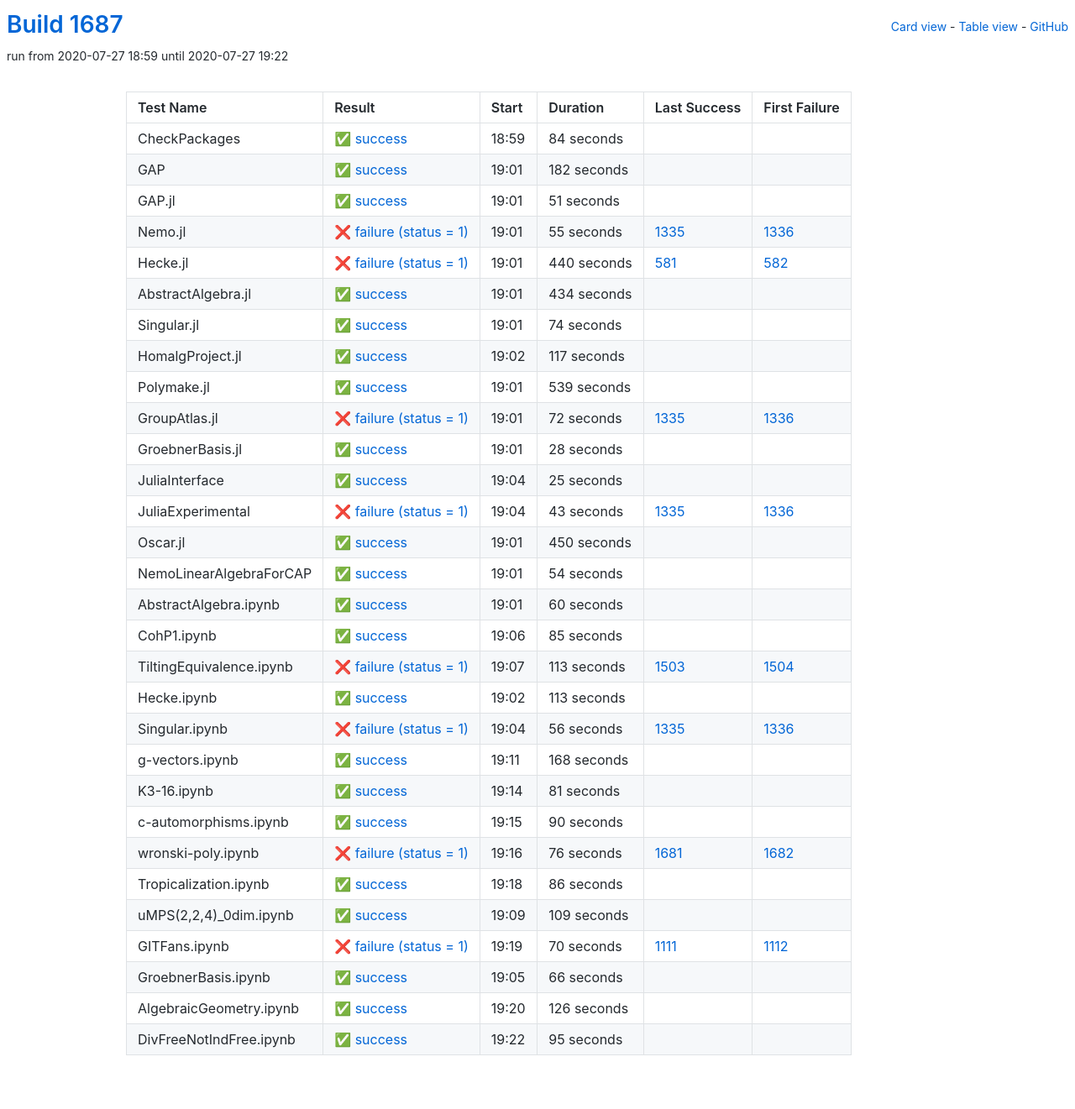
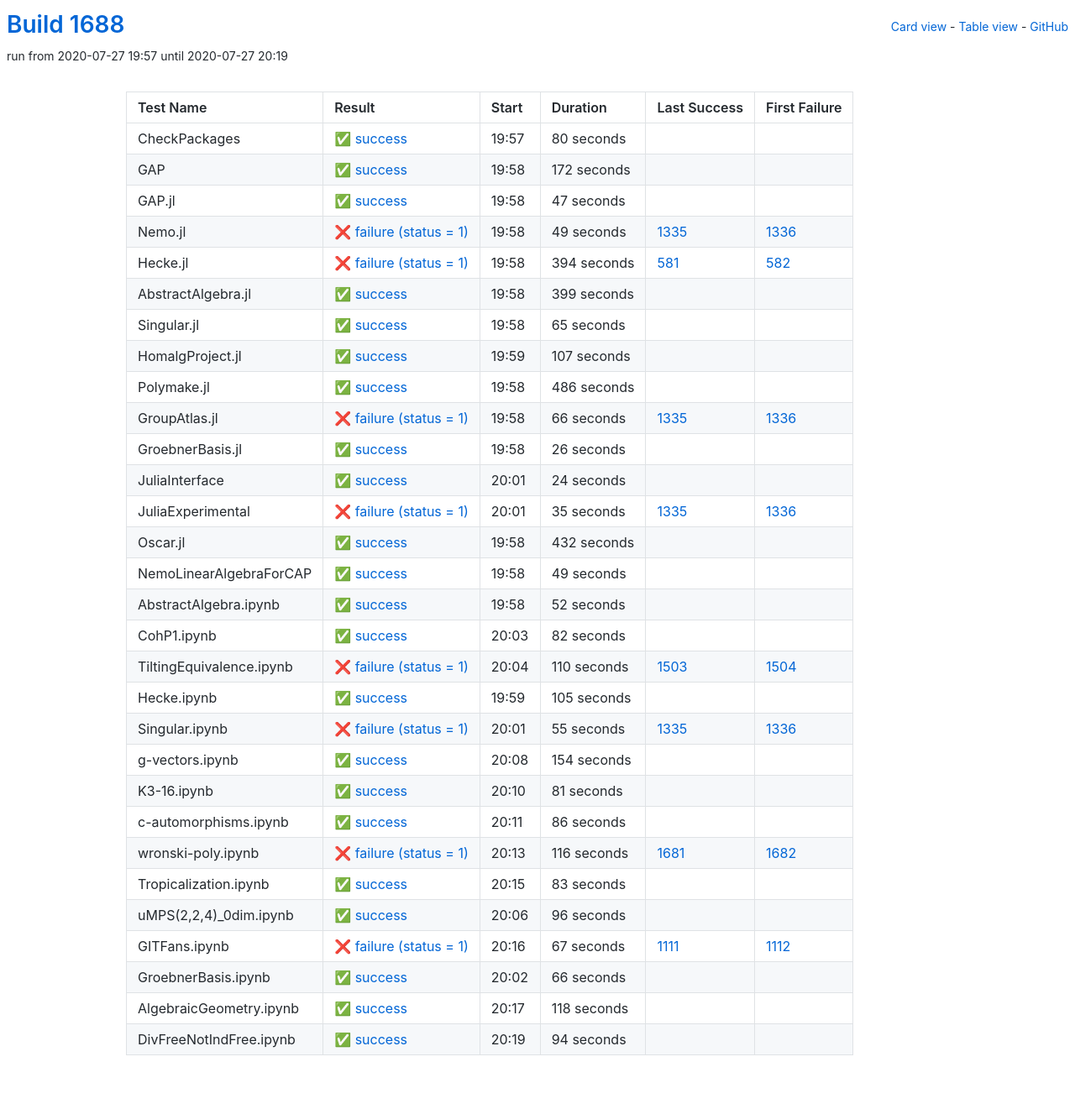
Before and after one commit to oscar-system/oscar-ci-status-1.4, a Jekyll site: the page built from table.html, in a window 1280 px wide. Shown: the whole page at 84% size. Built offline with Jekyll 4.4.1, drawn with Linux system fonts in a browser that asks for light colours.

Commit message:
Build #1688

```diff
--- a/_data/ci.yml
+++ b/_data/ci.yml
@@ -1,6 +1,6 @@
 ---
-build: 1687
-build_url: https://oscarci.mathematik.uni-kl.de/job/oscar-julia-1.4/1687/
+build: 1688
+build_url: https://oscarci.mathematik.uni-kl.de/job/oscar-julia-1.4/1688/
 job: oscar-julia-1.4
 organization: oscar-system
 repo: oscar-ci-status-1.4
@@ -8,44 +8,236 @@ repourl: https://github.com/oscar-system/oscar-ci-status-1.4
 tests:
 - name: CheckPackages
   id: checkpackages
-  log: https://oscarci.mathematik.uni-kl.de/job/oscar-julia-1.4/1687/artifact/logs/build-1687/CheckPackages.log
-  start: 2020-07-27 18:59
+  log: https://oscarci.mathematik.uni-kl.de/job/oscar-julia-1.4/1688/artifact/logs/build-1688/CheckPackages.log
+  start: 2020-07-27 19:57
   success: true
   exitcode: 0
   status: success
-  duration: 84
+  duration: 80
   last_success: false
   last_success_url:
   first_failure: false
   first_failure_url:
 - name: GAP
   id: gap
-  log: https://oscarci.mathematik.uni-kl.de/job/oscar-julia-1.4/1687/artifact/logs/build-1687/GAP.log
-  start: 2020-07-27 19:01
+  log: https://oscarci.mathematik.uni-kl.de/job/oscar-julia-1.4/1688/artifact/logs/build-1688/GAP.log
+  start: 2020-07-27 19:58
   success: true
   exitcode: 0
   status: success
-  duration: 182
+  duration: 172
   last_success: false
   last_success_url:
   first_failure: false
   first_failure_url:
 - name: GAP.jl
   id: gap-jl
-  log: https://oscarci.mathematik.uni-kl.de/job/oscar-julia-1.4/1687/artifact/logs/build-1687/GAP.jl.log
-  start: 2020-07-27 19:01
+  log: https://oscarci.mathematik.uni-kl.de/job/oscar-julia-1.4/1688/artifact/logs/build-1688/GAP.jl.log
+  start: 2020-07-27 19:58
   success: true
   exitcode: 0
   status: success
-  duration: 51
+  duration: 47
   last_success: false
   last_success_url:
   first_failure: false
   first_failure_url:
 - name: Nemo.jl
   id: nemo-jl
-  log: https://oscarci.mathematik.uni-kl.de/job/oscar-julia-1.4/1687/artifact/logs/build-1687/Nemo.jl.log
-  start: 2020-07-27 19:01
+  log: https://oscarci.mathematik.uni-kl.de/job/oscar-julia-1.4/1688/artifact/logs/build-1688/Nemo.jl.log
+  start: 2020-07-27 19:58
+  success: false
+  exitcode: 1
+  status: failure
+  duration: 49
+  last_success: 1335
+  last_success_url: https://oscarci.mathematik.uni-kl.de/job/oscar-julia-1.4/1335/
+  first_failure: 1336
+  first_failure_url: https://oscarci.mathematik.uni-kl.de/job/oscar-julia-1.4/1336/
+- name: Hecke.jl
+  id: hecke-jl
+  log: https://oscarci.mathematik.uni-kl.de/job/oscar-julia-1.4/1688/artifact/logs/build-1688/Hecke.jl.log
+  start: 2020-07-27 19:58
+  success: false
+  exitcode: 1
+  status: failure
+  duration: 394
+  last_success: 581
+  last_success_url: https://oscarci.mathematik.uni-kl.de/job/oscar-julia-1.4/581/
+  first_failure: 582
+  first_failure_url: https://oscarci.mathematik.uni-kl.de/job/oscar-julia-1.4/582/
+- name: AbstractAlgebra.jl
+  id: abstractalgebra-jl
+  log: https://oscarci.mathematik.uni-kl.de/job/oscar-julia-1.4/1688/artifact/logs/build-1688/AbstractAlgebra.jl.log
+  start: 2020-07-27 19:58
+  success: true
+  exitcode: 0
+  status: success
+  duration: 399
+  last_success: false
+  last_success_url:
+  first_failure: false
+  first_failure_url:
+- name: Singular.jl
+  id: singular-jl
+  log: https://oscarci.mathematik.uni-kl.de/job/oscar-julia-1.4/1688/artifact/logs/build-1688/Singular.jl.log
+  start: 2020-07-27 19:58
+  success: true
+  exitcode: 0
+  status: success
+  duration: 65
+  last_success: false
+  last_success_url:
+  first_failure: false
+  first_failure_url:
+- name: HomalgProject.jl
+  id: homalgproject-jl
+  log: https://oscarci.mathematik.uni-kl.de/job/oscar-julia-1.4/1688/artifact/logs/build-1688/HomalgProject.jl.log
+  start: 2020-07-27 19:59
+  success: true
+  exitcode: 0
+  status: success
+  duration: 107
+  last_success: false
+  last_success_url:
+  first_failure: false
+  first_failure_url:
+- name: Polymake.jl
+  id: polymake-jl
+  log: https://oscarci.mathematik.uni-kl.de/job/oscar-julia-1.4/1688/artifact/logs/build-1688/Polymake.jl.log
+  start: 2020-07-27 19:58
+  success: true
+  exitcode: 0
+  status: success
+  duration: 486
+  last_success: false
+  last_success_url:
+  first_failure: false
+  first_failure_url:
+- name: GroupAtlas.jl
+  id: groupatlas-jl
+  log: https://oscarci.mathematik.uni-kl.de/job/oscar-julia-1.4/1688/artifact/logs/build-1688/GroupAtlas.jl.log
+  start: 2020-07-27 19:58
+  success: false
+  exitcode: 1
+  status: failure
+  duration: 66
+  last_success: 1335
+  last_success_url: https://oscarci.mathematik.uni-kl.de/job/oscar-julia-1.4/1335/
+  first_failure: 1336
+  first_failure_url: https://oscarci.mathematik.uni-kl.de/job/oscar-julia-1.4/1336/
+- name: GroebnerBasis.jl
+  id: groebnerbasis-jl
+  log: https://oscarci.mathematik.uni-kl.de/job/oscar-julia-1.4/1688/artifact/logs/build-1688/GroebnerBasis.jl.log
+  start: 2020-07-27 19:58
+  success: true
+  exitcode: 0
+  status: success
+  duration: 26
+  last_success: false
+  last_success_url:
+  first_failure: false
+  first_failure_url:
+- name: JuliaInterface
+  id: juliainterface
+  log: https://oscarci.mathematik.uni-kl.de/job/oscar-julia-1.4/1688/artifact/logs/build-1688/JuliaInterface.log
+  start: 2020-07-27 20:01
+  success: true
+  exitcode: 0
+  status: success
+  duration: 24
+  last_success: false
+  last_success_url:
+  first_failure: false
+  first_failure_url:
+- name: JuliaExperimental
+  id: juliaexperimental
+  log: https://oscarci.mathematik.uni-kl.de/job/oscar-julia-1.4/1688/artifact/logs/build-1688/JuliaExperimental.log
+  start: 2020-07-27 20:01
+  success: false
+  exitcode: 1
+  status: failure
+  duration: 35
+  last_success: 1335
+  last_success_url: https://oscarci.mathematik.uni-kl.de/job/oscar-julia-1.4/1335/
+  first_failure: 1336
+  first_failure_url: https://oscarci.mathematik.uni-kl.de/job/oscar-julia-1.4/1336/
+- name: Oscar.jl
+  id: oscar-jl
+  log: https://oscarci.mathematik.uni-kl.de/job/oscar-julia-1.4/1688/artifact/logs/build-1688/Oscar.jl.log
+  start: 2020-07-27 19:58
+  success: true
+  exitcode: 0
+  status: success
+  duration: 432
+  last_success: false
+  last_success_url:
+  first_failure: false
+  first_failure_url:
+- name: NemoLinearAlgebraForCAP
+  id: nemolinearalgebraforcap
+  log: https://oscarci.mathematik.uni-kl.de/job/oscar-julia-1.4/1688/artifact/logs/build-1688/NemoLinearAlgebraForCAP.log
+  start: 2020-07-27 19:58
+  success: true
+  exitcode: 0
+  status: success
+  duration: 49
+  last_success: false
+  last_success_url:
+  first_failure: false
+  first_failure_url:
+- name: AbstractAlgebra.ipynb
+  id: abstractalgebra-ipynb
+  log: https://oscarci.mathematik.uni-kl.de/job/oscar-julia-1.4/1688/artifact/logs/build-1688/AbstractAlgebra.ipynb.log
+  start: 2020-07-27 19:58
+  success: true
+  exitcode: 0
+  status: success
+  duration: 52
+  last_success: false
+  last_success_url:
+  first_failure: false
+  first_failure_url:
+- name: CohP1.ipynb
+  id: cohp1-ipynb
+  log: https://oscarci.mathematik.uni-kl.de/job/oscar-julia-1.4/1688/artifact/logs/build-1688/CohP1.ipynb.log
+  start: 2020-07-27 20:03
+  success: true
+  exitcode: 0
+  status: success
+  duration: 82
+  last_success: false
+  last_success_url:
+  first_failure: false
+  first_failure_url:
+- name: TiltingEquivalence.ipynb
+  id: tiltingequivalence-ipynb
+  log: https://oscarci.mathematik.uni-kl.de/job/oscar-julia-1.4/1688/artifact/logs/build-1688/TiltingEquivalence.ipynb.log
+  start: 2020-07-27 20:04
+  success: false
+  exitcode: 1
+  status: failure
+  duration: 110
+  last_success: 1503
+  last_success_url: https://oscarci.mathematik.uni-kl.de/job/oscar-julia-1.4/1503/
+  first_failure: 1504
+  first_failure_url: https://oscarci.mathematik.uni-kl.de/job/oscar-julia-1.4/1504/
+- name: Hecke.ipynb
+  id: hecke-ipynb
+  log: https://oscarci.mathematik.uni-kl.de/job/oscar-julia-1.4/1688/artifact/logs/build-1688/Hecke.ipynb.log
+  start: 2020-07-27 19:59
+  success: true
+  exitcode: 0
+  status: success
+  duration: 105
+  last_success: false
+  last_success_url:
+  first_failure: false
+  first_failure_url:
+- name: Singular.ipynb
+  id: singular-ipynb
+  log: https://oscarci.mathematik.uni-kl.de/job/oscar-julia-1.4/1688/artifact/logs/build-1688/Singular.ipynb.log
+  start: 2020-07-27 20:01
   success: false
   exitcode: 1
   status: failure
@@ -54,214 +246,22 @@ tests:
   last_success_url: https://oscarci.mathematik.uni-kl.de/job/oscar-julia-1.4/1335/
   first_failure: 1336
   first_failure_url: https://oscarci.mathematik.uni-kl.de/job/oscar-julia-1.4/1336/
-- name: Hecke.jl
-  id: hecke-jl
-  log: https://oscarci.mathematik.uni-kl.de/job/oscar-julia-1.4/1687/artifact/logs/build-1687/Hecke.jl.log
-  start: 2020-07-27 19:01
-  success: false
-  exitcode: 1
-  status: failure
-  duration: 440
-  last_success: 581
-  last_success_url: https://oscarci.mathematik.uni-kl.de/job/oscar-julia-1.4/581/
-  first_failure: 582
-  first_failure_url: https://oscarci.mathematik.uni-kl.de/job/oscar-julia-1.4/582/
-- name: AbstractAlgebra.jl
-  id: abstractalgebra-jl
-  log: https://oscarci.mathematik.uni-kl.de/job/oscar-julia-1.4/1687/artifact/logs/build-1687/AbstractAlgebra.jl.log
-  start: 2020-07-27 19:01
+- name: g-vectors.ipynb
+  id: g-vectors-ipynb
+  log: https://oscarci.mathematik.uni-kl.de/job/oscar-julia-1.4/1688/artifact/logs/build-1688/g-vectors.ipynb.log
+  start: 2020-07-27 20:08
   success: true
   exitcode: 0
   status: success
-  duration: 434
-  last_success: false
-  last_success_url:
-  first_failure: false
-  first_failure_url:
-- name: Singular.jl
-  id: singular-jl
-  log: https://oscarci.mathematik.uni-kl.de/job/oscar-julia-1.4/1687/artifact/logs/build-1687/Singular.jl.log
-  start: 2020-07-27 19:01
-  success: true
-  exitcode: 0
-  status: success
-  duration: 74
-  last_success: false
-  last_success_url:
-  first_failure: false
-  first_failure_url:
-- name: HomalgProject.jl
-  id: homalgproject-jl
-  log: https://oscarci.mathematik.uni-kl.de/job/oscar-julia-1.4/1687/artifact/logs/build-1687/HomalgProject.jl.log
-  start: 2020-07-27 19:02
-  success: true
-  exitcode: 0
-  status: success
-  duration: 117
-  last_success: false
-  last_success_url:
-  first_failure: false
-  first_failure_url:
-- name: Polymake.jl
-  id: polymake-jl
-  log: https://oscarci.mathematik.uni-kl.de/job/oscar-julia-1.4/1687/artifact/logs/build-1687/Polymake.jl.log
-  start: 2020-07-27 19:01
-  success: true
-  exitcode: 0
-  status: success
-  duration: 539
-  last_success: false
-  last_success_url:
-  first_failure: false
-  first_failure_url:
-- name: GroupAtlas.jl
-  id: groupatlas-jl
-  log: https://oscarci.mathematik.uni-kl.de/job/oscar-julia-1.4/1687/artifact/logs/build-1687/GroupAtlas.jl.log
-  start: 2020-07-27 19:01
-  success: false
-  exitcode: 1
-  status: failure
-  duration: 72
-  last_success: 1335
-  last_success_url: https://oscarci.mathematik.uni-kl.de/job/oscar-julia-1.4/1335/
-  first_failure: 1336
-  first_failure_url: https://oscarci.mathematik.uni-kl.de/job/oscar-julia-1.4/1336/
-- name: GroebnerBasis.jl
-  id: groebnerbasis-jl
-  log: https://oscarci.mathematik.uni-kl.de/job/oscar-julia-1.4/1687/artifact/logs/build-1687/GroebnerBasis.jl.log
-  start: 2020-07-27 19:01
-  success: true
-  exitcode: 0
-  status: success
-  duration: 28
-  last_success: false
-  last_success_url:
-  first_failure: false
-  first_failure_url:
-- name: JuliaInterface
-  id: juliainterface
-  log: https://oscarci.mathematik.uni-kl.de/job/oscar-julia-1.4/1687/artifact/logs/build-1687/JuliaInterface.log
-  start: 2020-07-27 19:04
-  success: true
-  exitcode: 0
-  status: success
-  duration: 25
-  last_success: false
-  last_success_url:
-  first_failure: false
-  first_failure_url:
-- name: JuliaExperimental
-  id: juliaexperimental
-  log: https://oscarci.mathematik.uni-kl.de/job/oscar-julia-1.4/1687/artifact/logs/build-1687/JuliaExperimental.log
-  start: 2020-07-27 19:04
-  success: false
-  exitcode: 1
-  status: failure
-  duration: 43
-  last_success: 1335
-  last_success_url: https://oscarci.mathematik.uni-kl.de/job/oscar-julia-1.4/1335/
-  first_failure: 1336
-  first_failure_url: https://oscarci.mathematik.uni-kl.de/job/oscar-julia-1.4/1336/
-- name: Oscar.jl
-  id: oscar-jl
-  log: https://oscarci.mathematik.uni-kl.de/job/oscar-julia-1.4/1687/artifact/logs/build-1687/Oscar.jl.log
-  start: 2020-07-27 19:01
-  success: true
-  exitcode: 0
-  status: success
-  duration: 450
-  last_success: false
-  last_success_url:
-  first_failure: false
-  first_failure_url:
-- name: NemoLinearAlgebraForCAP
-  id: nemolinearalgebraforcap
-  log: https://oscarci.mathematik.uni-kl.de/job/oscar-julia-1.4/1687/artifact/logs/build-1687/NemoLinearAlgebraForCAP.log
-  start: 2020-07-27 19:01
-  success: true
-  exitcode: 0
-  status: success
-  duration: 54
-  last_success: false
-  last_success_url:
-  first_failure: false
-  first_failure_url:
-- name: AbstractAlgebra.ipynb
-  id: abstractalgebra-ipynb
-  log: https://oscarci.mathematik.uni-kl.de/job/oscar-julia-1.4/1687/artifact/logs/build-1687/AbstractAlgebra.ipynb.log
-  start: 2020-07-27 19:01
-  success: true
-  exitcode: 0
-  status: success
-  duration: 60
-  last_success: false
-  last_success_url:
-  first_failure: false
-  first_failure_url:
-- name: CohP1.ipynb
-  id: cohp1-ipynb
-  log: https://oscarci.mathematik.uni-kl.de/job/oscar-julia-1.4/1687/artifact/logs/build-1687/CohP1.ipynb.log
-  start: 2020-07-27 19:06
-  success: true
-  exitcode: 0
-  status: success
-  duration: 85
-  last_success: false
-  last_success_url:
-  first_failure: false
-  first_failure_url:
-- name: TiltingEquivalence.ipynb
-  id: tiltingequivalence-ipynb
-  log: https://oscarci.mathematik.uni-kl.de/job/oscar-julia-1.4/1687/artifact/logs/build-1687/TiltingEquivalence.ipynb.log
-  start: 2020-07-27 19:07
-  success: false
-  exitcode: 1
-  status: failure
-  duration: 113
-  last_success: 1503
-  last_success_url: https://oscarci.mathematik.uni-kl.de/job/oscar-julia-1.4/1503/
-  first_failure: 1504
-  first_failure_url: https://oscarci.mathematik.uni-kl.de/job/oscar-julia-1.4/1504/
-- name: Hecke.ipynb
-  id: hecke-ipynb
-  log: https://oscarci.mathematik.uni-kl.de/job/oscar-julia-1.4/1687/artifact/logs/build-1687/Hecke.ipynb.log
-  start: 2020-07-27 19:02
-  success: true
-  exitcode: 0
-  status: success
-  duration: 113
-  last_success: false
-  last_success_url:
-  first_failure: false
-  first_failure_url:
-- name: Singular.ipynb
-  id: singular-ipynb
-  log: https://oscarci.mathematik.uni-kl.de/job/oscar-julia-1.4/1687/artifact/logs/build-1687/Singular.ipynb.log
-  start: 2020-07-27 19:04
-  success: false
-  exitcode: 1
-  status: failure
-  duration: 56
-  last_success: 1335
-  last_success_url: https://oscarci.mathematik.uni-kl.de/job/oscar-julia-1.4/1335/
-  first_failure: 1336
-  first_failure_url: https://oscarci.mathematik.uni-kl.de/job/oscar-julia-1.4/1336/
-- name: g-vectors.ipynb
-  id: g-vectors-ipynb
-  log: https://oscarci.mathematik.uni-kl.de/job/oscar-julia-1.4/1687/artifact/logs/build-1687/g-vectors.ipynb.log
-  start: 2020-07-27 19:11
-  success: true
-  exitcode: 0
-  status: success
-  duration: 168
+  duration: 154
   last_success: false
   last_success_url:
   first_failure: false
   first_failure_url:
 - name: K3-16.ipynb
   id: k3-16-ipynb
-  log: https://oscarci.mathematik.uni-kl.de/job/oscar-julia-1.4/1687/artifact/logs/build-1687/K3-16.ipynb.log
-  start: 2020-07-27 19:14
+  log: https://oscarci.mathematik.uni-kl.de/job/oscar-julia-1.4/1688/artifact/logs/build-1688/K3-16.ipynb.log
+  start: 2020-07-27 20:10
   success: true
   exitcode: 0
   status: success
@@ -272,32 +272,8 @@ tests:
   first_failure_url:
 - name: c-automorphisms.ipynb
   id: c-automorphisms-ipynb
-  log: https://oscarci.mathematik.uni-kl.de/job/oscar-julia-1.4/1687/artifact/logs/build-1687/c-automorphisms.ipynb.log
-  start: 2020-07-27 19:15
-  success: true
-  exitcode: 0
-  status: success
-  duration: 90
-  last_success: false
-  last_success_url:
-  first_failure: false
-  first_failure_url:
-- name: wronski-poly.ipynb
-  id: wronski-poly-ipynb
-  log: https://oscarci.mathematik.uni-kl.de/job/oscar-julia-1.4/1687/artifact/logs/build-1687/wronski-poly.ipynb.log
-  start: 2020-07-27 19:16
-  success: false
-  exitcode: 1
-  status: failure
-  duration: 76
-  last_success: 1681
-  last_success_url: https://oscarci.mathematik.uni-kl.de/job/oscar-julia-1.4/1681/
-  first_failure: 1682
-  first_failure_url: https://oscarci.mathematik.uni-kl.de/job/oscar-julia-1.4/1682/
-- name: Tropicalization.ipynb
-  id: tropicalization-ipynb
-  log: https://oscarci.mathematik.uni-kl.de/job/oscar-julia-1.4/1687/artifact/logs/build-1687/Tropicalization.ipynb.log
-  start: 2020-07-27 19:18
+  log: https://oscarci.mathematik.uni-kl.de/job/oscar-julia-1.4/1688/artifact/logs/build-1688/c-automorphisms.ipynb.log
+  start: 2020-07-27 20:11
   success: true
   exitcode: 0
   status: success
@@ -306,34 +282,58 @@ tests:
   last_success_url:
   first_failure: false
   first_failure_url:
-- name: uMPS(2,2,4)_0dim.ipynb
-  id: umps-2-2-4-0dim-ipynb
-  log: https://oscarci.mathematik.uni-kl.de/job/oscar-julia-1.4/1687/artifact/logs/build-1687/uMPS-2-2-4-_0dim.ipynb.log
-  start: 2020-07-27 19:09
+- name: wronski-poly.ipynb
+  id: wronski-poly-ipynb
+  log: https://oscarci.mathematik.uni-kl.de/job/oscar-julia-1.4/1688/artifact/logs/build-1688/wronski-poly.ipynb.log
+  start: 2020-07-27 20:13
+  success: false
+  exitcode: 1
+  status: failure
+  duration: 116
+  last_success: 1681
+  last_success_url: https://oscarci.mathematik.uni-kl.de/job/oscar-julia-1.4/1681/
+  first_failure: 1682
+  first_failure_url: https://oscarci.mathematik.uni-kl.de/job/oscar-julia-1.4/1682/
+- name: Tropicalization.ipynb
+  id: tropicalization-ipynb
+  log: https://oscarci.mathematik.uni-kl.de/job/oscar-julia-1.4/1688/artifact/logs/build-1688/Tropicalization.ipynb.log
+  start: 2020-07-27 20:15
   success: true
   exitcode: 0
   status: success
-  duration: 109
+  duration: 83
+  last_success: false
+  last_success_url:
+  first_failure: false
+  first_failure_url:
+- name: uMPS(2,2,4)_0dim.ipynb
+  id: umps-2-2-4-0dim-ipynb
+  log: https://oscarci.mathematik.uni-kl.de/job/oscar-julia-1.4/1688/artifact/logs/build-1688/uMPS-2-2-4-_0dim.ipynb.log
+  start: 2020-07-27 20:06
+  success: true
+  exitcode: 0
+  status: success
+  duration: 96
   last_success: false
   last_success_url:
   first_failure: false
   first_failure_url:
 - name: GITFans.ipynb
   id: gitfans-ipynb
-  log: https://oscarci.mathematik.uni-kl.de/job/oscar-julia-1.4/1687/artifact/logs/build-1687/GITFans.ipynb.log
-  start: 2020-07-27 19:19
+  log: https://oscarci.mathematik.uni-kl.de/job/oscar-julia-1.4/1688/artifact/logs/build-1688/GITFans.ipynb.log
+  start: 2020-07-27 20:16
   success: false
   exitcode: 1
   status: failure
-  duration: 70
+  duration: 67
   last_success: 1111
   last_success_url: https://oscarci.mathematik.uni-kl.de/job/oscar-julia-1.4/1111/
   first_failure: 1112
   first_failure_url: https://oscarci.mathematik.uni-kl.de/job/oscar-julia-1.4/1112/
 - name: GroebnerBasis.ipynb
   id: groebnerbasis-ipynb
-  log: https://oscarci.mathematik.uni-kl.de/job/oscar-julia-1.4/1687/artifact/logs/build-1687/GroebnerBasis.ipynb.log
-  start: 2020-07-27 19:05
+  log: https://oscarci.mathematik.uni-kl.de/job/oscar-julia-1.4/1688/artifact/logs/build-1688/GroebnerBasis.ipynb.log
+  start: 2020-07-27 20:02
   success: true
   exitcode: 0
   status: success
@@ -344,24 +344,24 @@ tests:
   first_failure_url:
 - name: AlgebraicGeometry.ipynb
   id: algebraicgeometry-ipynb
-  log: https://oscarci.mathematik.uni-kl.de/job/oscar-julia-1.4/1687/artifact/logs/build-1687/AlgebraicGeometry.ipynb.log
-  start: 2020-07-27 19:20
+  log: https://oscarci.mathematik.uni-kl.de/job/oscar-julia-1.4/1688/artifact/logs/build-1688/AlgebraicGeometry.ipynb.log
+  start: 2020-07-27 20:17
   success: true
   exitcode: 0
   status: success
-  duration: 126
+  duration: 118
   last_success: false
   last_success_url:
   first_failure: false
   first_failure_url:
 - name: DivFreeNotIndFree.ipynb
   id: divfreenotindfree-ipynb
-  log: https://oscarci.mathematik.uni-kl.de/job/oscar-julia-1.4/1687/artifact/logs/build-1687/DivFreeNotIndFree.ipynb.log
-  start: 2020-07-27 19:22
+  log: https://oscarci.mathematik.uni-kl.de/job/oscar-julia-1.4/1688/artifact/logs/build-1688/DivFreeNotIndFree.ipynb.log
+  start: 2020-07-27 20:19
   success: true
   exitcode: 0
   status: success
-  duration: 95
+  duration: 94
   last_success: false
   last_success_url:
   first_failure: false
```
Also changed, not shown: README.md.
